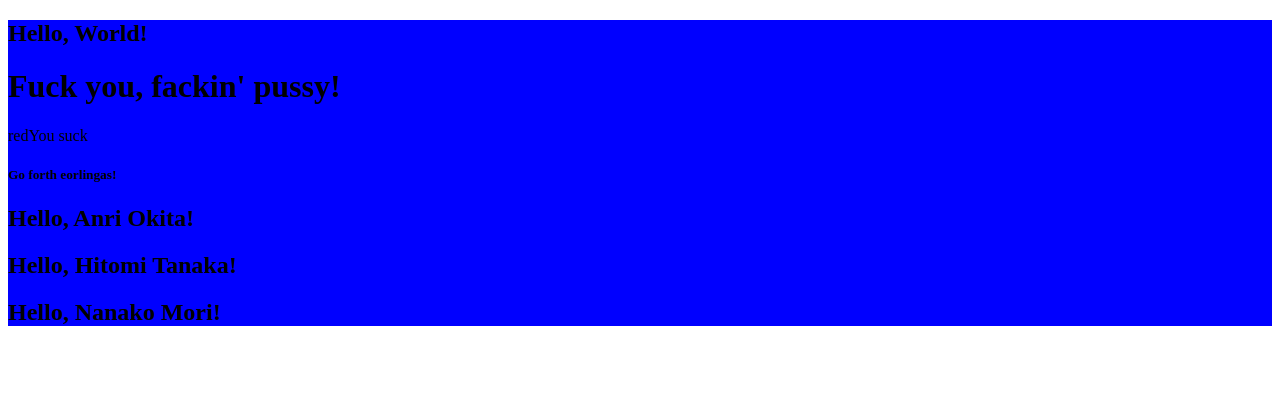
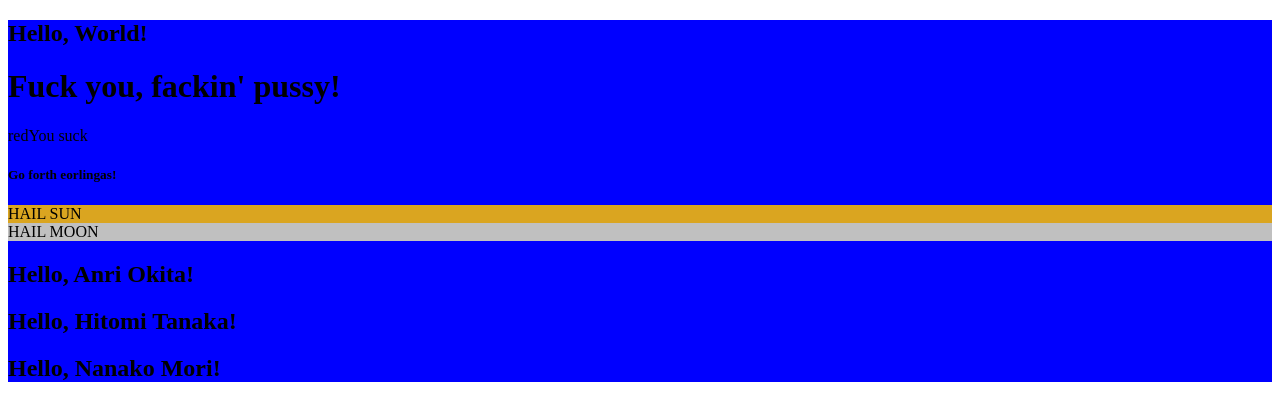
Before and after one commit to louDack/feedback-app, a React (Create React App) app: page / in a window 1280 px wide. Shown: the top 420 px of the page. Built offline with nearby package versions, Linux system fonts and the light colour scheme.

Commit message:
More conditional rendering.

```diff
--- a/src/App.js
+++ b/src/App.js
@@ -10,6 +10,7 @@ function App() {
   ]
 
   let color
+  let moon = <div style={{backgroundColor: 'silver'}}>HAIL MOON</div>
 
   // Goal: Conditional everything!
 
@@ -25,6 +26,10 @@ function App() {
       {test ? 'You suck' : 'Lick booogers.'}
       {!test ? <div style={{color: 'red'}}><h1>HERE I AM</h1></div> : <h5>Go forth eorlingas!</h5>}
 
+      {test && <div style={{backgroundColor: 'goldenrod'}}>HAIL SUN</div>}
+      {test && moon}
+
+
       {feedbackList.map((feedback, index) => (
           <Header key={index} text={feedback.name} />
       ))}
```
